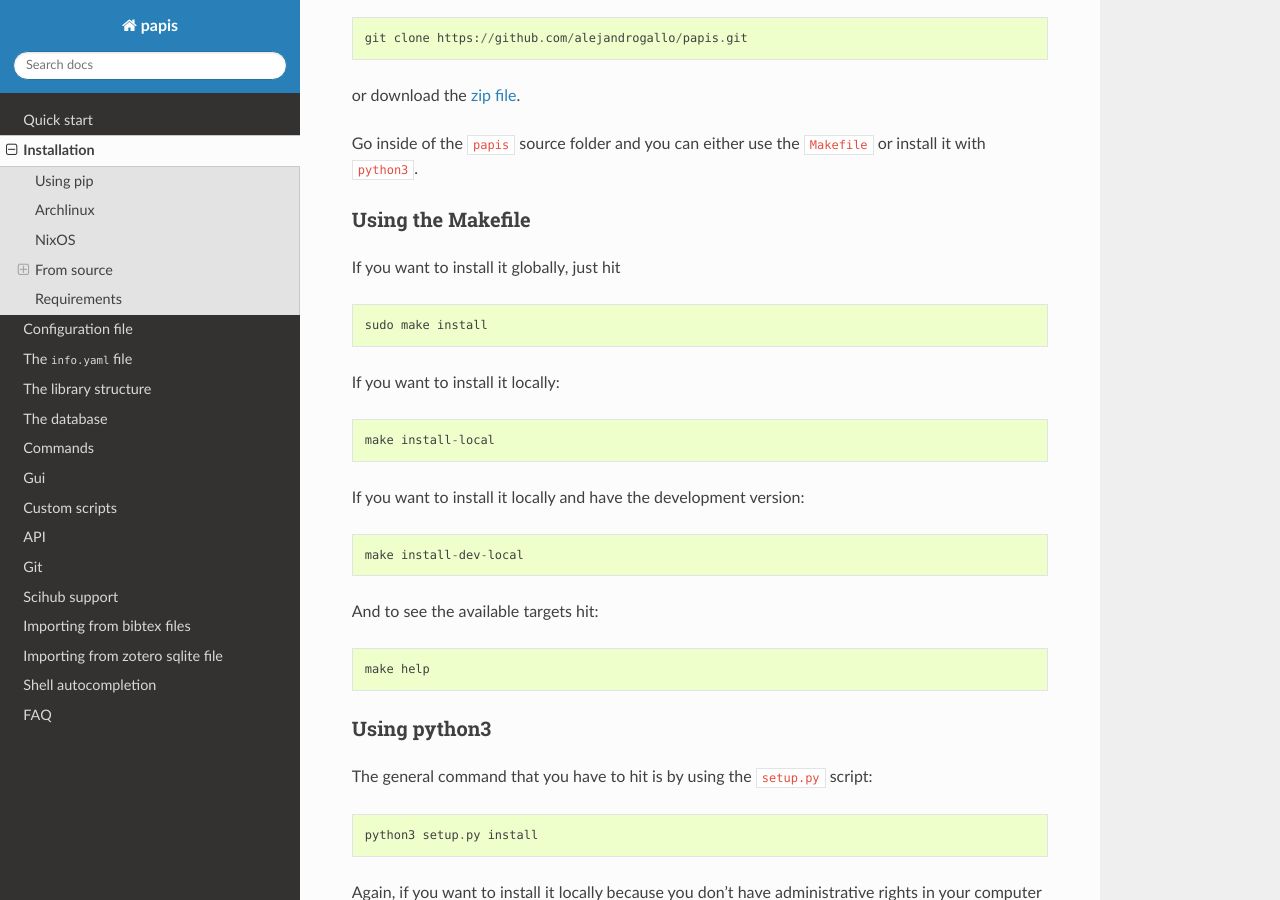
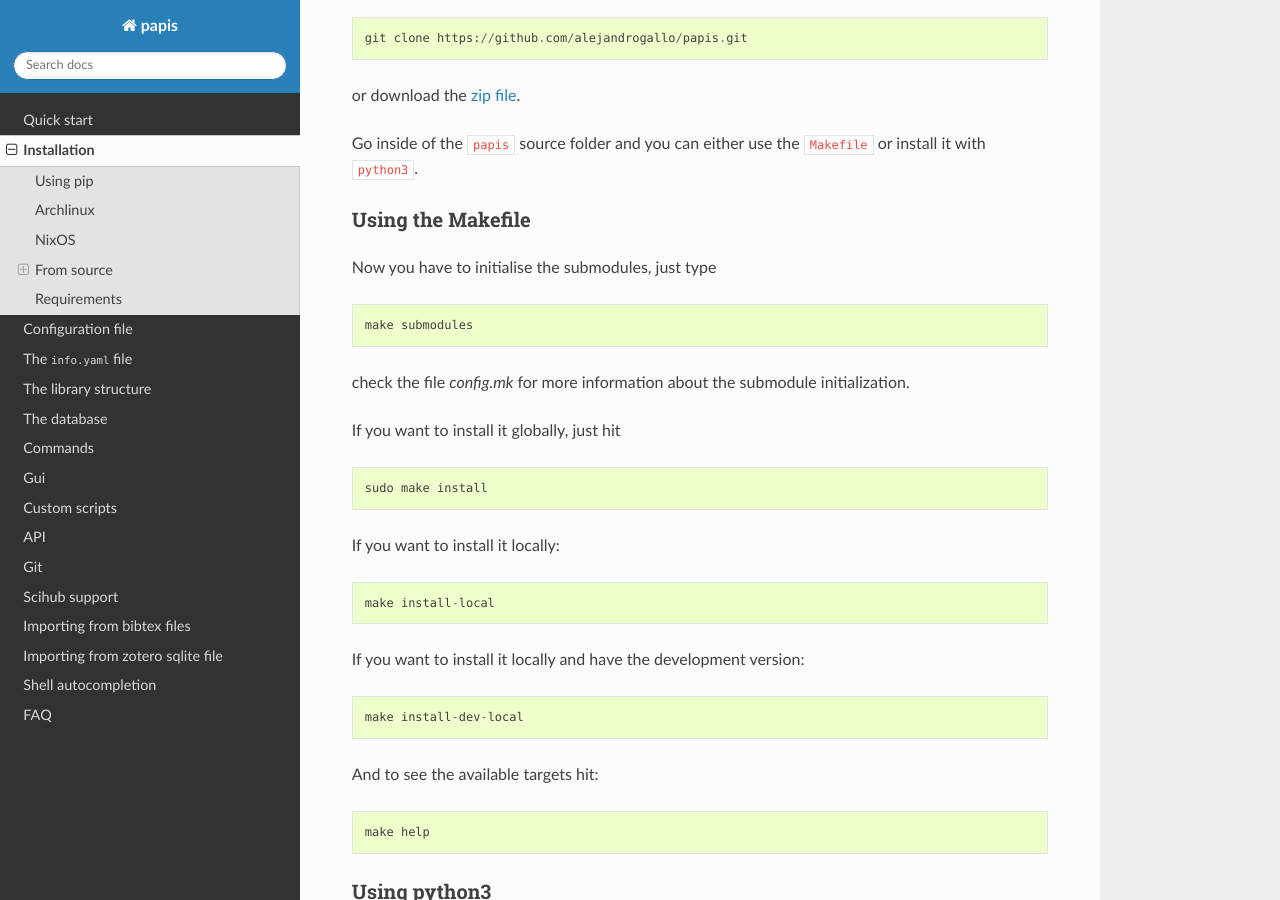
Before and after one commit to papis/papis, a Sphinx documentation site: the page built from doc/source/install.rst, in a window 1280 px wide and 900 px high, scrolled down 1426 px. Built offline with Sphinx 7.4.7 and the Read the Docs theme 2.0.0, drawn with Linux system fonts in a browser that asks for light colours; the version number could not be read and is left out.

Commit message:
Document submodule initialization

```diff
--- a/doc/source/install.rst
+++ b/doc/source/install.rst
@@ -87,6 +87,15 @@ or install it with ``python3``.
 Using the Makefile
 ^^^^^^^^^^^^^^^^^^
 
+Now you have to initialise the submodules, just type
+
+::
+
+  make submodules
+
+check the file `config.mk` for more information about the submodule
+initialization.
+
 If you want to install it globally, just hit
 
 ::
```
